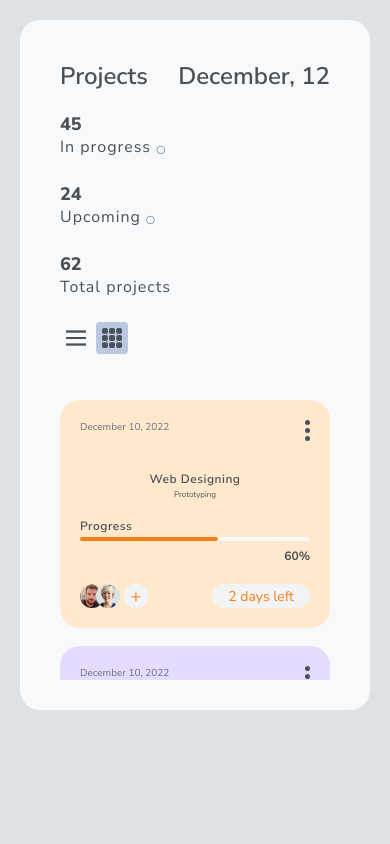
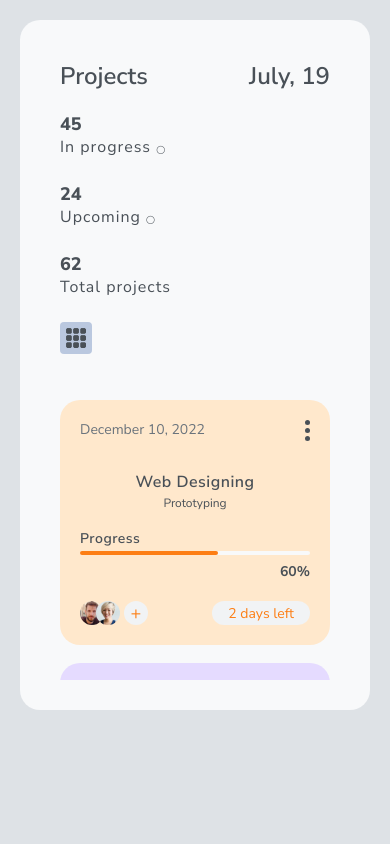
Before and after one commit to ameencoder/dashboard-clone, a plain HTML site: page index.html in a window 390 px wide. Drawn offline with Linux system fonts and the light colour scheme.

Commit message:
fixed responsiveness

```diff
--- a/css/media.css
+++ b/css/media.css
@@ -52,36 +52,9 @@
   .right {
     font-size: 14px;
   }
-}
-@media only screen and (max-width: 560px) {
-  /* list view for small devices */
-  .top-area span {
-    font-size: 10px;
-  }
 
-  .middle-area span {
-    font-size: 8px;
-  }
-
-  .middle-area span:first-child {
-    font-size: 12px;
-    font-weight: 600;
-    letter-spacing: 0.5px;
-    margin-bottom: 2px;
-  }
-
-  .progress p {
-    font-size: 12px;
-    font-weight: 600;
-    letter-spacing: 0.5px;
-    margin-bottom: 3px;
-  }
-
-  .percentage-area span:last-child {
-    font-size: 12px;
-  }
-
-  .list-parent {
-    gap: 12px;
+  /* ignore list-view on tablet and phones */
+  .stats--icons img:first-child {
+    display: none;
   }
 }
--- a/css/style.css
+++ b/css/style.css
@@ -43,6 +43,7 @@ body {
 .title span {
   font-size: 32px;
   font-weight: 600;
+  text-transform: capitalize;
 }
 
 .flex {
--- a/index.html
+++ b/index.html
@@ -16,7 +16,7 @@
       <div class="container top--area">
         <div class="title flex">
           <span>Projects</span>
-          <span>December, 12</span>
+          <span class="title_date">December, 12</span>
         </div>
         <div class="stats flex">
           <div class="stats--titles">
--- a/script.js
+++ b/script.js
@@ -1,10 +1,19 @@
 const container = document.querySelectorAll(".container");
 const tab = document.querySelectorAll(".stats--icons img");
 
+const date = new Date(Date.now());
+const month = date.toLocaleString("en-us", { month: "long" });
+const day = date.getDate();
+
+const label_date = (document.querySelector(
+  ".title_date"
+).textContent = `${month}, ${day}`);
+
 // list view
 tab[0].addEventListener("click", function () {
-  // active tab
+  // check screen size
   if (tab[1].classList.contains("active-tab")) {
+    // active tab
     tab[1].classList.remove("active-tab");
     tab[0].classList.add("active-tab");
 
```
